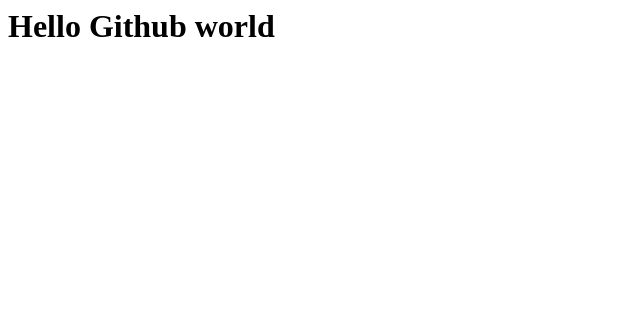
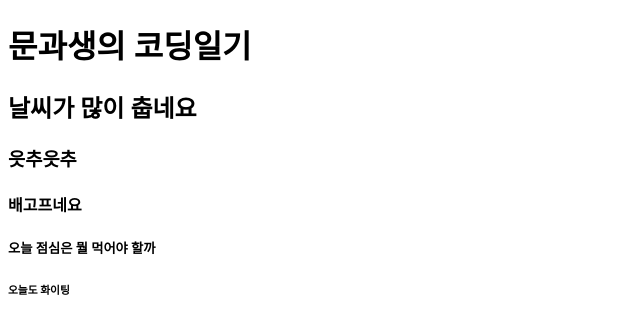
Before and after one commit to YJ98-K/first, a plain HTML site: page index.html in a window 1280 px wide. Shown: the whole page, without its empty margins (0-640 px from the left). Drawn offline with Linux system fonts and the light colour scheme.

Commit message:
(수정) index.html 파일 내용

```diff
--- a/index.html
+++ b/index.html
@@ -1 +1,16 @@
-<h1>Hello Github world</h1>
+<!DOCTYPE html>
+<html lang="en">
+<head>
+    <meta charset="UTF-8">
+    <meta name="viewport" content="width=device-width, initial-scale=1.0">
+    <title>Yeongjun Kim</title>
+</head>
+<body>
+    <h1>문과생의 코딩일기</h1>
+    <h2>날씨가 많이 춥네요</h2>
+    <h3>읏추읏추</h3>
+    <h4>배고프네요</h4>
+    <h5>오늘 점심은 뭘 먹어야 할까</h5>
+    <h6>오늘도 화이팅</h6>
+</body>
+</html>
```
